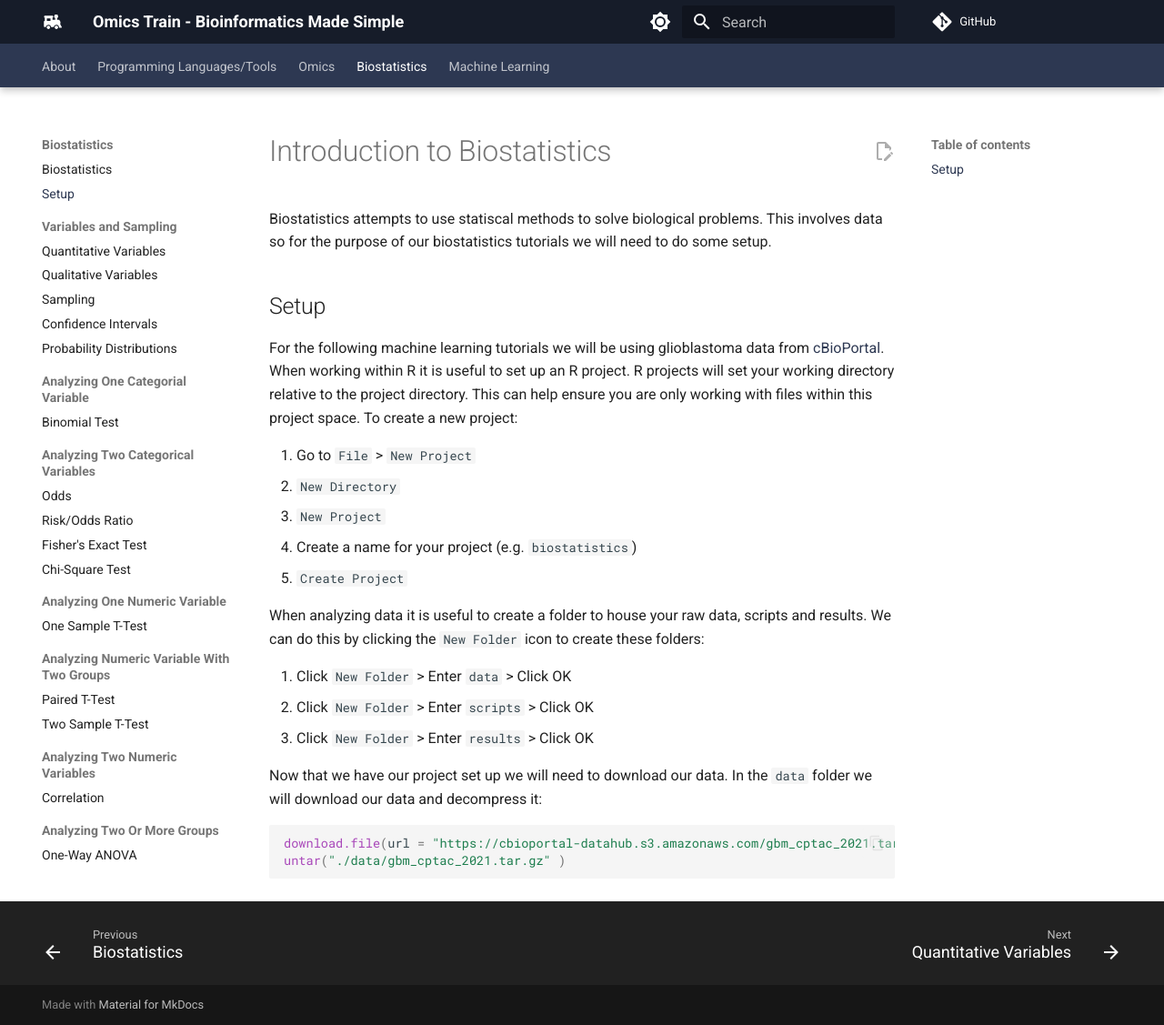
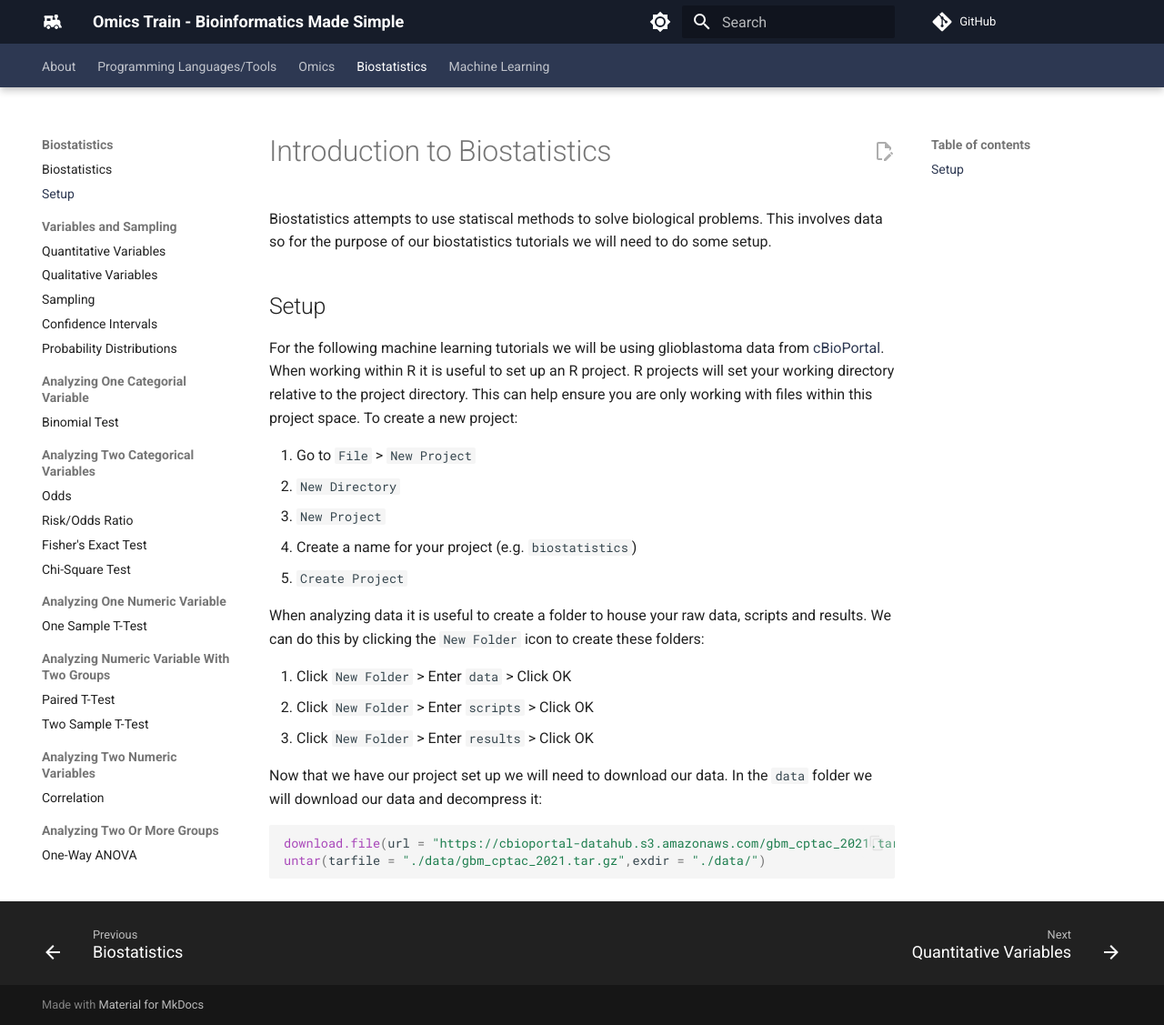
Before and after one commit to comp-tox-jhu/CompToxLab, an MkDocs documentation site: the page built from docs/biostatistics/biostats.md, in a window 1280 px wide and 1127 px high. Shown: the whole window at 91% size. Built offline with MkDocs 1.6.1 and Material for MkDocs 9.7.7, drawn with Linux system fonts in a browser that asks for light colours; comment, search, counter and statistics services are not loaded.

Commit message:
Update biostats.md

````diff
--- a/docs/biostatistics/biostats.md
+++ b/docs/biostatistics/biostats.md
@@ -22,5 +22,5 @@ Now that we have our project set up we will need to download our data. In the `d
 
 ``` R
 download.file(url = "https://cbioportal-datahub.s3.amazonaws.com/gbm_cptac_2021.tar.gz",destfile = "./data/gbm_cptac_2021.tar.gz" )
-untar("./data/gbm_cptac_2021.tar.gz" )
+untar(tarfile = "./data/gbm_cptac_2021.tar.gz",exdir = "./data/")
 ```
````
